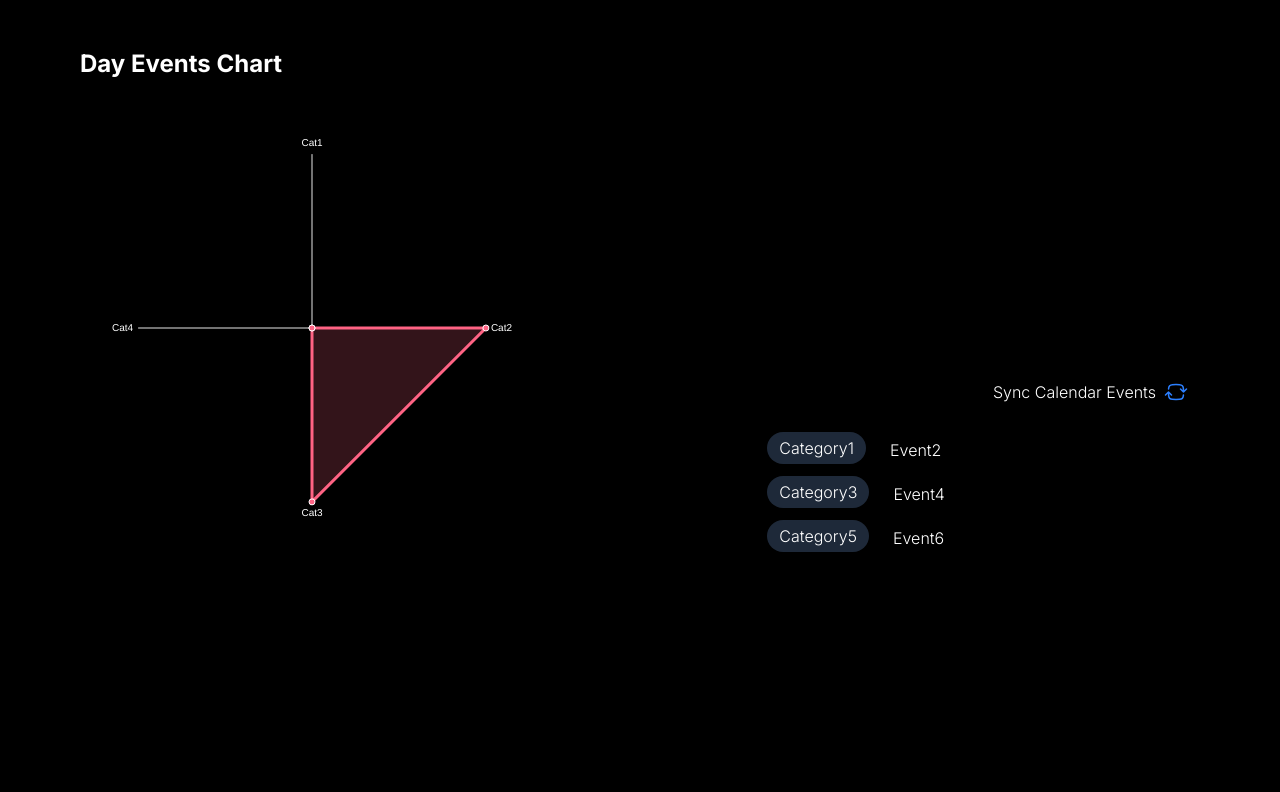
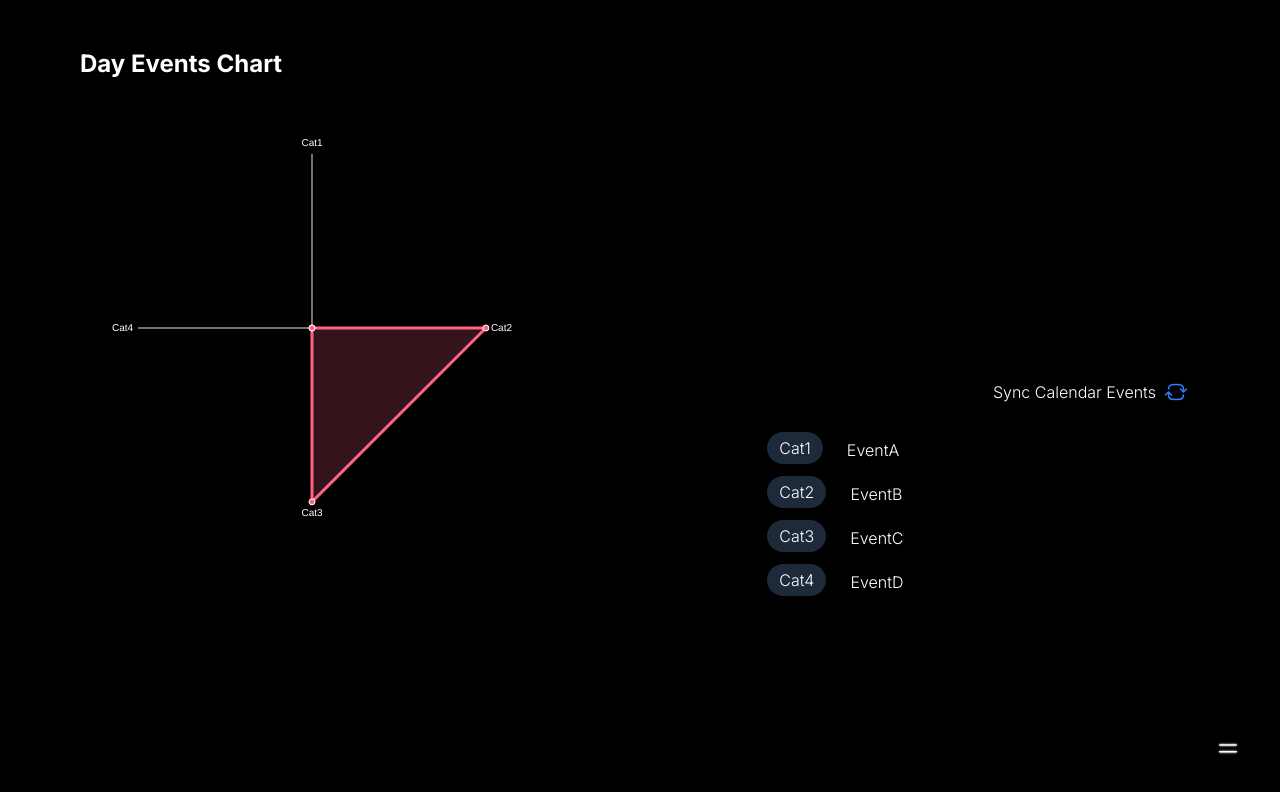
Before and after one commit to isabelfaulds/yearly-progress-bars, a React (Vite) app in the folder frontend-web/: page /day-view in a window 1280 px wide. Shown: the top 792 px of the page. Built offline with nearby package versions, Linux system fonts and the light colour scheme; no server answers.

Commit message:
Added nav button to corner

```diff
--- a/frontend-web/src/App.jsx
+++ b/frontend-web/src/App.jsx
@@ -5,6 +5,7 @@ import Settings from "./routes/Settings";
 import Login from "./routes/Login";
 import { AuthProvider } from "./hooks/useAuth";
 import { BrowserRouter as Router, Routes, Route } from "react-router-dom";
+import NavButton from "./components/NavButton";
 
 function App() {
   return (
@@ -12,10 +13,11 @@ function App() {
       <Router>
         <Routes>
           <Route path="/" element={<ProgressBar />} />
-          <Route path="/settings" element={<Settings />} />
+          <Route path="/settingss" element={<Settings />} />
           <Route path="/login" element={<Login />} />
           <Route path="/day-view" element={<Day />} />
         </Routes>
+        {/* <NavButton /> */}
       </Router>
     </AuthProvider>
   );
--- /dev/null
+++ b/frontend-web/src/components/NavButton.jsx
@@ -0,0 +1,65 @@
+import { useState, useRef, useEffect } from "react";
+import {
+  Bars2Icon,
+  Cog6ToothIcon,
+  Bars4Icon,
+} from "@heroicons/react/24/outline";
+import { useNavigate } from "react-router-dom";
+
+function NavButton() {
+  const [showIcons, setShowIcons] = useState(false);
+  const buttonRef = useRef(null);
+  const navigate = useNavigate();
+
+  const handleClick = () => {
+    setShowIcons(!showIcons);
+  };
+
+  const handleOutsideClick = (event) => {
+    if (buttonRef.current && !buttonRef.current.contains(event.target)) {
+      setShowIcons(false);
+    }
+  };
+
+  const handleHomeClick = () => {
+    navigate("/");
+    setShowIcons(false);
+  };
+
+  const handleSettingsClick = () => {
+    navigate("/settings");
+    setShowIcons(false);
+  };
+
+  useEffect(() => {
+    document.addEventListener("mousedown", handleOutsideClick);
+    return () => {
+      document.removeEventListener("mousedown", handleOutsideClick);
+    };
+  }, []);
+
+  return (
+    <div className=" relative">
+      {showIcons && (
+        <div className=" flex flex-col items-center ">
+          <button onClick={handleHomeClick} className="mb-2">
+            <Bars4Icon className="w-6 h-6 text-white rounded-full hover:border-2" />
+          </button>
+          <button onClick={handleSettingsClick} className="mb-2">
+            <Cog6ToothIcon className="w-6 h-6 text-white rounded-full hover:border-2" />
+          </button>
+        </div>
+      )}
+
+      <button
+        ref={buttonRef}
+        onClick={handleClick}
+        className="flex items-center justify-center w-12 h-12 rounded-full shadow-lg focus:outline-none hover:border-2 text-white"
+      >
+        <Bars2Icon className="w-6 h-6 drop-shadow-[0_0_1px_white]" />
+      </button>
+    </div>
+  );
+}
+
+export default NavButton;
--- a/frontend-web/src/routes/Day.jsx
+++ b/frontend-web/src/routes/Day.jsx
@@ -1,24 +1,52 @@
 import { useState, useRef, useEffect } from "react";
 import Chart from "chart.js/auto";
 import { ArrowPathRoundedSquareIcon } from "@heroicons/react/24/outline";
+import { useAuthContext } from "../hooks/useAuth.jsx";
+import { Bars2Icon } from "@heroicons/react/24/solid";
+import NavButton from "../components/NavButton.jsx";
 
 const Day = () => {
   const chartRef = useRef(null);
   const chartInstance = useRef(null);
   const [calendarEvents, setCalendarEvents] = useState([
-    ["Category1", "Event2"],
-    ["Category3", "Event4"],
-    ["Category5", "Event6"],
+    ["Cat1", "EventA", 60],
+    ["Cat2", "EventB", 20],
+    ["Cat3", "EventC", 10],
+    ["Cat4", "EventD", 10],
   ]);
 
   const [editingIndex, setEditingIndex] = useState(null);
   const [editedText, setEditedText] = useState("");
   const editedTextRef = useRef(null);
 
+  const handleSync = async () => {
+    try {
+      const authCheckResponse = await fetch(
+        import.meta.env.VITE_CLOUDFRONT_AUTH_CHECK,
+        {
+          method: "POST",
+          headers: {
+            "Content-Type": "application/json",
+          },
+          credentials: "include",
+        }
+      );
+      if (authCheckResponse.status === 200) {
+        setCalendarEvents([
+          ["Category1", "Event2"],
+          ["Category3", "Event4"],
+          ["Category5", "Event6"],
+        ]);
+      }
+    } catch (error) {
+      console.error("Sync failed:", error);
+    }
+  };
+
   const handleCategoryClick = (index, currentText) => {
     setEditingIndex(index);
     setEditedText(currentText);
-    // small delay to allow render
+    // delay to allow render
     setTimeout(() => {
       editedTextRef.current?.focus();
     }, 0);
@@ -51,6 +79,7 @@ const Day = () => {
       setEditingIndex(null);
     }
   };
+
   useEffect(() => {
     const dailyMotivators = {
       Cat1: 0,
@@ -74,13 +103,13 @@ const Day = () => {
           {
             label: "",
             data: motivatorValues,
-            backgroundColor: "rgba(255, 99, 132, 0.2)", // Keep fill color
+            backgroundColor: "rgba(255, 99, 132, 0.2)",
             borderColor: "rgb(255, 99, 132)",
             pointBackgroundColor: "rgb(255, 99, 132)",
             pointBorderColor: "#fff",
             pointHoverBackgroundColor: "#fff",
             pointHoverBorderColor: "rgb(255, 99, 132)",
-            fill: true, // Explicitly enable fill (default behavior)
+            fill: true,
           },
         ],
       },
@@ -95,7 +124,7 @@ const Day = () => {
             // radar chart scales under 'r'
             angleLines: {
               display: true,
-              color: "rgba(255, 255, 255, 0.9)", // Semi-transparent white
+              color: "rgba(255, 255, 255, 0.9)",
             },
             suggestedMin: 0,
             suggestedMax: 1,
@@ -180,6 +209,10 @@ const Day = () => {
           ))}
         </div>
       </div>
+
+      <div className="fixed bottom-4 right-4 p-3 text-white rounded-full ">
+        <NavButton />
+      </div>
     </div>
   );
 };
```
